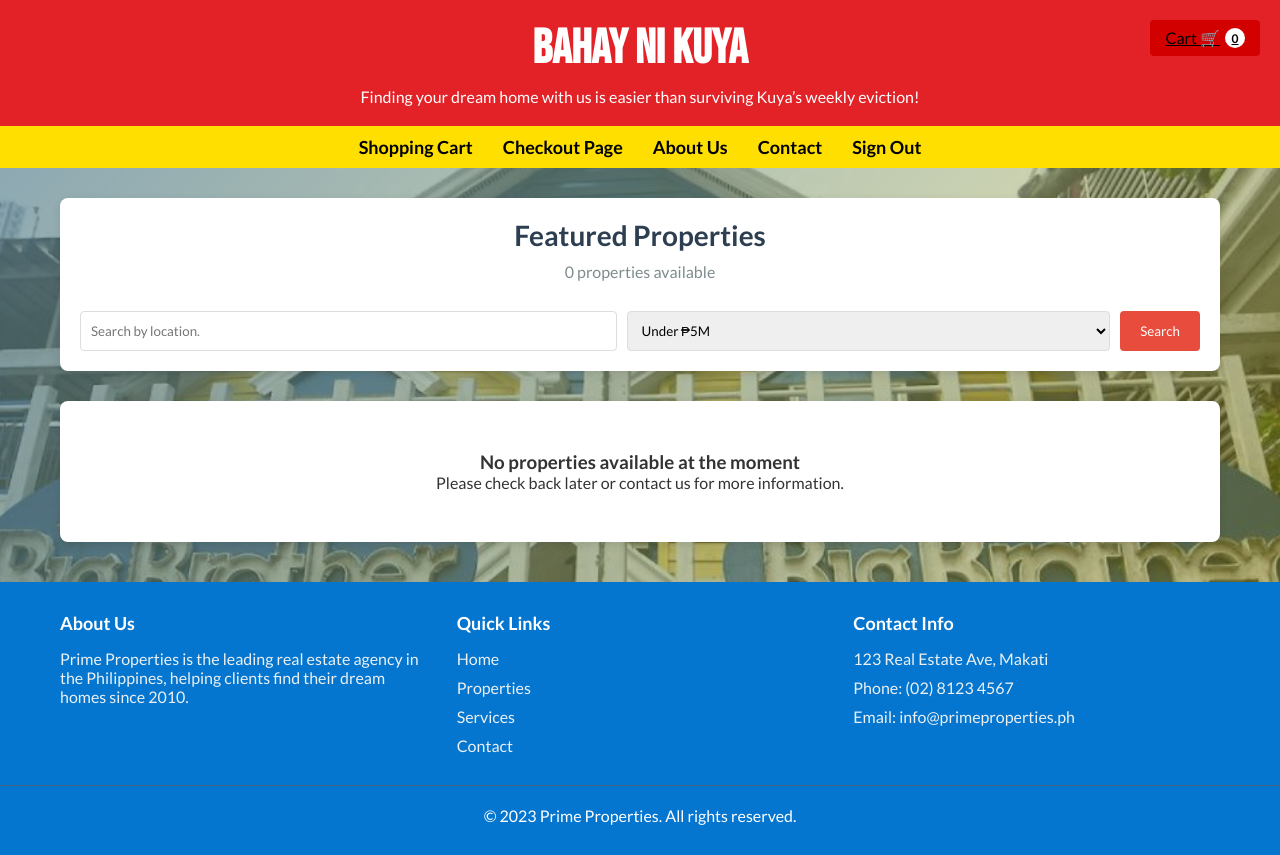
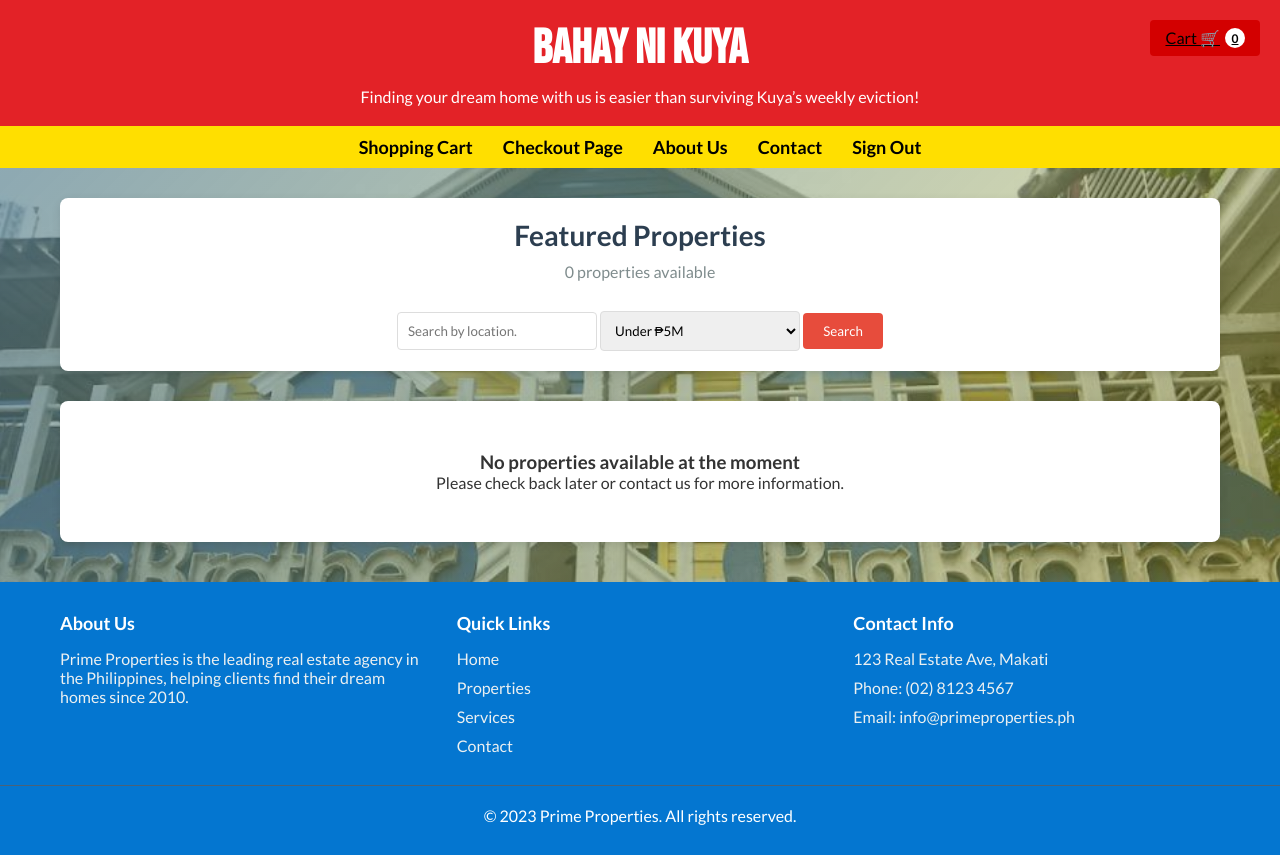
Before and after one commit to jeremiahmaxwellang/ITDBADM-Bahay-Ni-Kuya, a PHP site: page /property_listing.php?price_filter=1 in a window 1280 px wide. Run offline with PHP 8.4, Linux system fonts and the light colour scheme; data that the repository does not hold is empty.

Commit message:
FIXED: property photos are now visible in the property_listings page

```diff
--- a/assets/css/property_listing.css
+++ b/assets/css/property_listing.css
@@ -136,6 +136,14 @@ nav ul li a {
     padding: 0 20px;
 }
 
+.searchbar-section {
+    display: flex;
+    gap: 10px;
+    flex-wrap: nowrap; /* Ensures elements stay in a single line */
+    justify-content: center;
+    width: 100%;
+}
+
 .search-bar {
     background-color: white;
     padding: 20px;
@@ -144,18 +152,12 @@ nav ul li a {
     margin-bottom: 30px;
 }
 
-.search-bar form {
-    display: flex;
-    gap: 10px;
-    flex-wrap: wrap;
-}
-
 .search-bar input, .search-bar select {
     padding: 10px;
     border: 1px solid #ddd;
     border-radius: 4px;
     flex-grow: 1;
-    min-width: 200px;
+    width: 200px;
 }
 
 .search-bar button {
--- a/views/property_listing.php
+++ b/views/property_listing.php
@@ -108,6 +108,7 @@ $conn->close();
                         ?>
                     </p>
                 </div>
+                <div class="searchbar-section">
                         <form action="#" method="GET">
                     <input type="text" name="search_location" placeholder="Search by location." value="<?php echo htmlspecialchars($search_location); ?>">
                     <select name="price_filter">
@@ -119,6 +120,7 @@ $conn->close();
                     <button type="submit">Search</button>
                 </form>
                 </div>
+            </div>
 
         <?php if ($properties === false): ?>
             <div class="no-properties">
@@ -129,7 +131,7 @@ $conn->close();
             <div class="properties-grid">
                 <?php foreach ($properties as $property): ?>
                     <div class="property-card">
-                        <img src="../assets/images/<?php echo htmlspecialchars($property['photo']); ?>" alt="<?php echo htmlspecialchars($property['property_name']); ?>" class="property-image">
+                        <img src="<?php echo htmlspecialchars($property['photo']); ?>" alt="<?php echo htmlspecialchars($property['property_name']); ?>" class="property-image">
                         <div class="property-details">
                             <h3 class="property-title"><?php echo htmlspecialchars($property['property_name']); ?></h3>
                             <p class="property-location"><?php echo htmlspecialchars($property['address']); ?></p>
```
Lines whose indentation alone changed are shown as unchanged.
